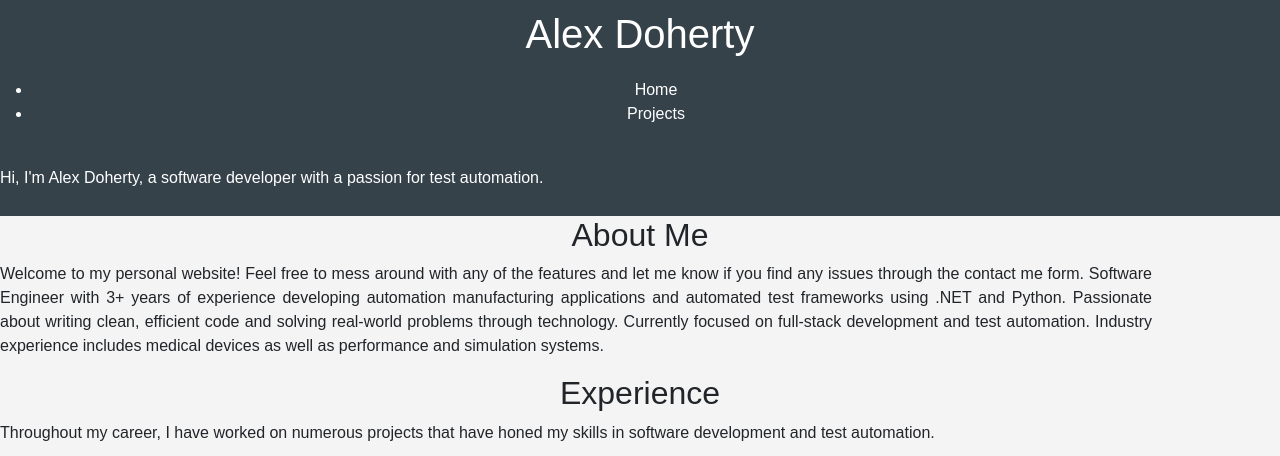
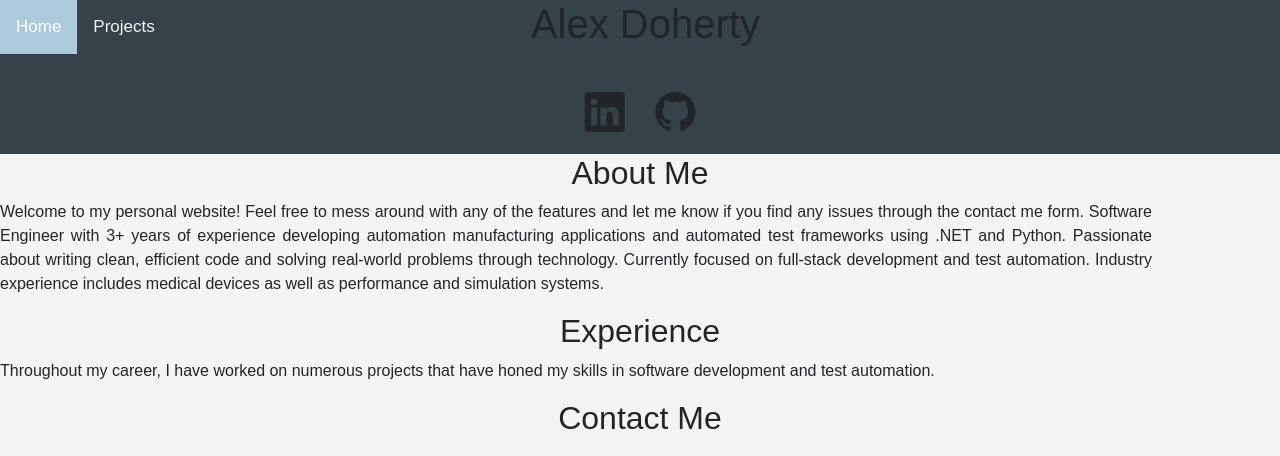
Before and after one commit to Xela96/personal-website, a Flask app: page / in a window 1280 px wide. Shown: the top 456 px of the page. Run offline with Flask 2, Linux system fonts and the light colour scheme.

Commit message:
add cv download - linkedin github links - clean navigation bar

```diff
--- a/src/static/css/style.css
+++ b/src/static/css/style.css
@@ -39,12 +39,6 @@ nav a {
 
 nav a:hover {
     text-decoration: underline;
-}
-
-.container {
-    width: 80%;
-    margin: auto;
-    overflow: hidden;
 }
 
 footer {
@@ -107,3 +101,66 @@ footer {
 .contact-form textarea {
     min-height: 100px;
 }
+
+.cvButton {
+    margin: 0 auto;
+    display: block;
+}
+
+/* Add a black background color to the top navigation */
+.topnav {
+  background-color: #35424a;
+  overflow: hidden;
+}
+
+/* Style the links inside the navigation bar */
+.topnav a {
+  float: left;
+  display: block;
+  color: #f2f2f2;
+  text-align: center;
+  padding: 14px 16px;
+  text-decoration: none;
+  font-size: 17px;
+}
+
+/* Change the color of links on hover */
+.topnav a:hover {
+  background-color: #ddd;
+  color: black;
+}
+
+/* Add an active class to highlight the current page */
+.topnav a.active {
+  background-color: #abcbda;
+  color: white;
+}
+
+/* Hide the link that should open and close the topnav on small screens */
+.topnav .icon {
+  display: none;
+}
+
+/* When the screen is less than 600 pixels wide, hide all links, except for the first one ("Home"). Show the link that contains should open and close the topnav (.icon) */
+@media screen and (max-width: 600px) {
+  .topnav a:not(:first-child) {display: none;}
+  .topnav a.icon {
+    float: right;
+    display: block;
+  }
+}
+
+/* The "responsive" class is added to the topnav with JavaScript when the user clicks on the icon. This class makes the topnav look good on small screens (display the links vertically instead of horizontally) */
+@media screen and (max-width: 600px) {
+  .topnav.responsive {position: relative;}
+  .topnav.responsive a.icon {
+    position: absolute;
+    right: 0;
+    top: 0;
+  }
+  .topnav.responsive a {
+    float: none;
+    display: block;
+    text-align: left;
+  }
+}
--- a/src/templates/base.html
+++ b/src/templates/base.html
@@ -5,19 +5,31 @@
     <meta name="viewport" content="width=device-width, initial-scale=1.0">
     <title>{% block title %}Personal Website{% endblock %}</title>
     <link href="https://cdn.jsdelivr.net/npm/bootstrap@5.3.7/dist/css/bootstrap.min.css" rel="stylesheet" integrity="sha384-LN+7fdVzj6u52u30Kp6M/trliBMCMKTyK833zpbD+pXdCLuTusPj697FH4R/5mcr" crossorigin="anonymous">
+    <link rel="stylesheet" href="https://cdn.jsdelivr.net/npm/bootstrap-icons@1.11.3/font/bootstrap-icons.min.css">
     <link rel="stylesheet" href="{{ url_for('static', filename='css/style.css') }}">
     <script src="{{ url_for('static', filename='js/main.js') }}"></script>
+    <link rel="stylesheet" href="https://cdnjs.cloudflare.com/ajax/libs/font-awesome/4.7.0/css/font-awesome.min.css">
 </head>
 <body>
+    <div class="topnav" id="myTopnav">
+        <a href="{{ url_for('home') }}" class="{% if request.endpoint == 'home' %}active{% endif %}">Home</a>
+        <a href="{{ url_for('projects') }}" class="{% if request.endpoint == 'projects' %}active{% endif %}">Projects</a>
+        <a href="javascript:void(0);" class="icon" onclick="myFunction()">
+            <i class="fa fa-bars"></i>
+        </a>
+        <div class="d-flex justify-content-center mb-4" style="margin-left: -100px;">
+            <h1 style="margin-left: -160px;">Alex Doherty</h1>
+        </div>
+    </div>
     <header>
-        <h1>Alex Doherty</h1>
-        <nav>
-            <ul>
-                <li><a href="{{ url_for('home') }}">Home</a></li>
-                <li><a href="{{ url_for('projects') }}">Projects</a></li>
-            </ul>
-        </nav>
+        <a href="https://www.linkedin.com/in/alex-doherty/" class="btn">
+            <i class="bi bi-linkedin h1"></i>
+        </a>
+        <a href="https://github.com/Xela96/" class="btn">
+            <i class="bi bi-github h1"></i>
+        </a>
     </header>
+
     <main>
         {% block content %}{% endblock %}
     </main>
@@ -26,3 +38,16 @@
     </footer>
 </body>
 </html>
+
+<script>
+    /* Toggle between adding and removing the "responsive" class to topnav when the user clicks on the icon */
+    function myFunction()
+    {
+        var x = document.getElementById("myTopnav");
+        if (x.className === "topnav") {
+            x.className += " responsive";
+        } else {
+            x.className = "topnav";
+        }
+    }
+</script>
--- a/src/templates/index.html
+++ b/src/templates/index.html
@@ -1,20 +1,18 @@
 <!DOCTYPE html>
 <html lang="en">
-<head>
+
+    {% extends 'base.html' %}
+
+{% block head %}
     <meta charset="UTF-8">
     <meta name="viewport" content="width=device-width, initial-scale=1.0">
     <title>Alex Doherty</title>
     <link href="https://cdn.jsdelivr.net/npm/bootstrap@5.3.7/dist/css/bootstrap.min.css" rel="stylesheet" integrity="sha384-LN+7fdVzj6u52u30Kp6M/trliBMCMKTyK833zpbD+pXdCLuTusPj697FH4R/5mcr" crossorigin="anonymous">
-    <link rel="stylesheet" href="{{ url_for('static', filename='css/style.css') }}">
-</head>
-<body>
+    <script src="{{ url_for('static', filename='js/main.js') }}"></script>
     <script src="https://cdn.jsdelivr.net/npm/bootstrap@5.3.7/dist/js/bootstrap.bundle.min.js" integrity="sha384-ndDqU0Gzau9qJ1lfW4pNLlhNTkCfHzAVBReH9diLvGRem5+R9g2FzA8ZGN954O5Q" crossorigin="anonymous"></script>
-    {% extends 'base.html' %}
+{% endblock head %}
+{% block content %}
 
-    {% block content %}
-    <header>
-        <p>Hi, I'm Alex Doherty, a software developer with a passion for test automation.</p>
-    </header>
     <section>
         <h2>About Me</h2>
         <p>Welcome to my personal website! Feel free to mess around with any of the features and let me know if you find any issues through the contact me form. Software Engineer with 3+ years of experience developing automation manufacturing applications and automated test frameworks using .NET and Python. Passionate about writing clean, efficient code and solving real-world problems through technology. Currently focused on full-stack development and test automation. Industry experience includes medical devices as well as performance and simulation systems.</p>
@@ -85,7 +83,5 @@
         }
     });
     </script>
-    {% endblock %}
-    <script src="{{ url_for('static', filename='js/main.js') }}"></script>
-</body>
+{% endblock %}
 </html>
--- a/src/templates/projects.html
+++ b/src/templates/projects.html
@@ -1,7 +1,6 @@
 {% extends 'base.html' %}
 {% block content %}
 <script src="https://cdn.jsdelivr.net/npm/bootstrap@5.3.7/dist/js/bootstrap.bundle.min.js"></script>
-<link rel="stylesheet" href="https://cdn.jsdelivr.net/npm/bootstrap-icons@1.11.3/font/bootstrap-icons.min.css">
 <style>
 .project-item { display: none; }
 .project-item.show { display: block; }
```
Also changed, not shown: 1 other file.
